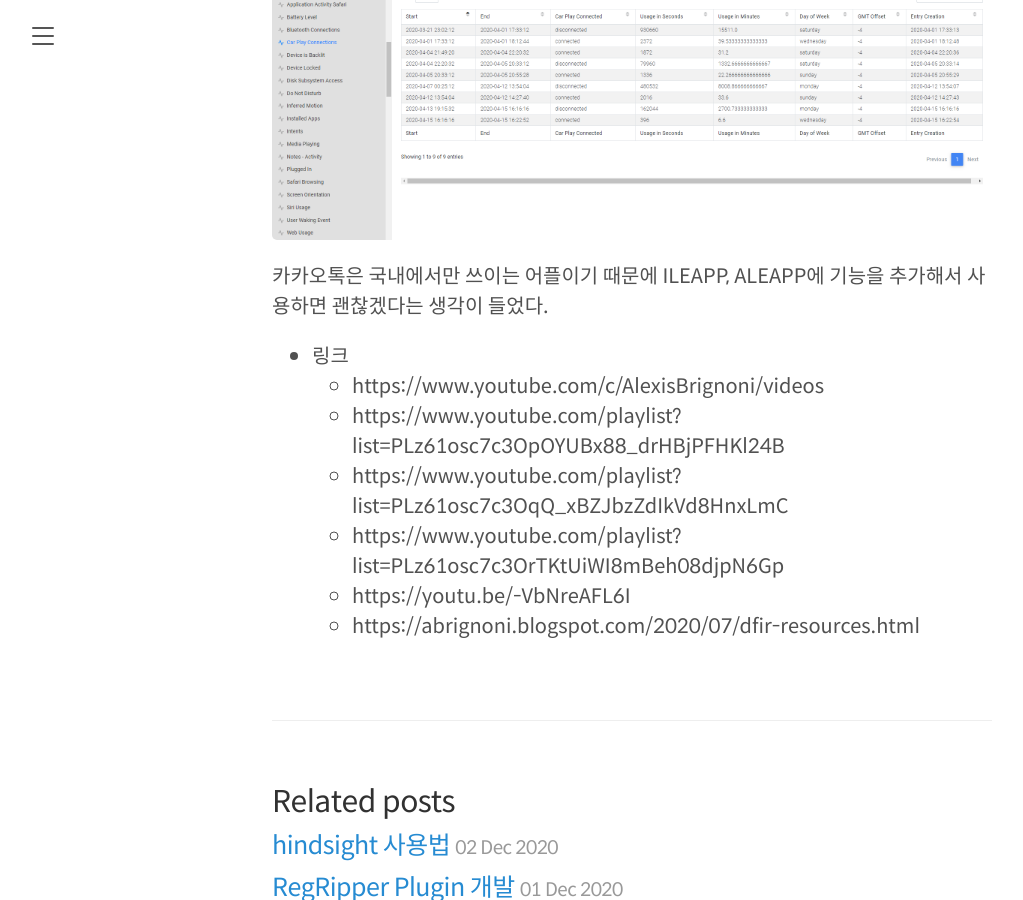
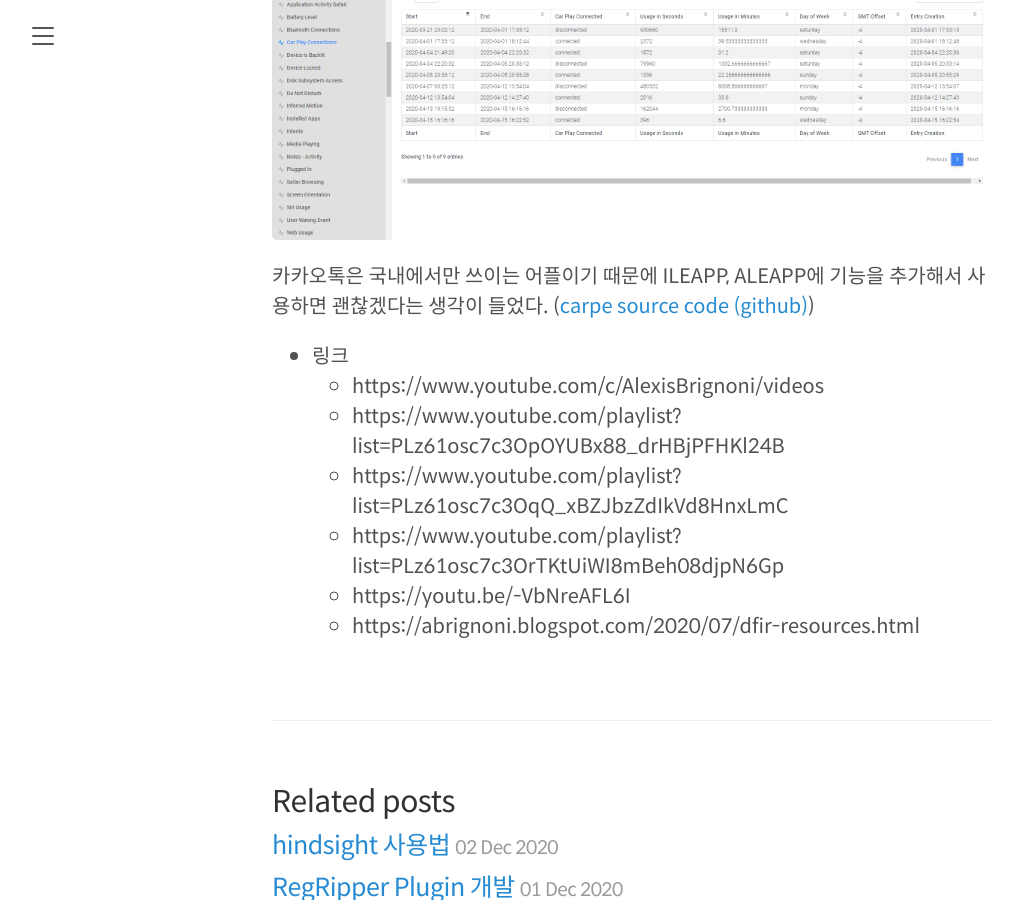
Before and after one commit to hyuunnn/hyuunnn.github.io, a Jekyll site: the page built from _posts/2020-12-03-ILEAPP-ALEAPP.md, in a window 1280 px wide and 900 px high, scrolled down 2032 px. Shown: the whole window, without its empty margins (8-1031 px from the left). Built offline with Jekyll 4.4.1, drawn with Linux system fonts in a browser that asks for light colours.

Commit message:
Update 2020-12-03-ILEAPP-ALEAPP.md

```diff
--- a/_posts/2020-12-03-ILEAPP-ALEAPP.md
+++ b/_posts/2020-12-03-ILEAPP-ALEAPP.md
@@ -34,7 +34,7 @@
 
 ![ILEAPP](/assets/images/ILEAPP-ALEAPP/ILEAPP-02.png)
 
-카카오톡은 국내에서만 쓰이는 어플이기 때문에 ILEAPP, ALEAPP에 기능을 추가해서 사용하면 괜찮겠다는 생각이 들었다.
+카카오톡은 국내에서만 쓰이는 어플이기 때문에 ILEAPP, ALEAPP에 기능을 추가해서 사용하면 괜찮겠다는 생각이 들었다. (<a href="https://github.com/dfrc-korea/carpe/tree/master/modules/kakaotalk_mobile_decrypt">carpe source code (github)</a>)
 
 * 링크
     * https://www.youtube.com/c/AlexisBrignoni/videos
```
